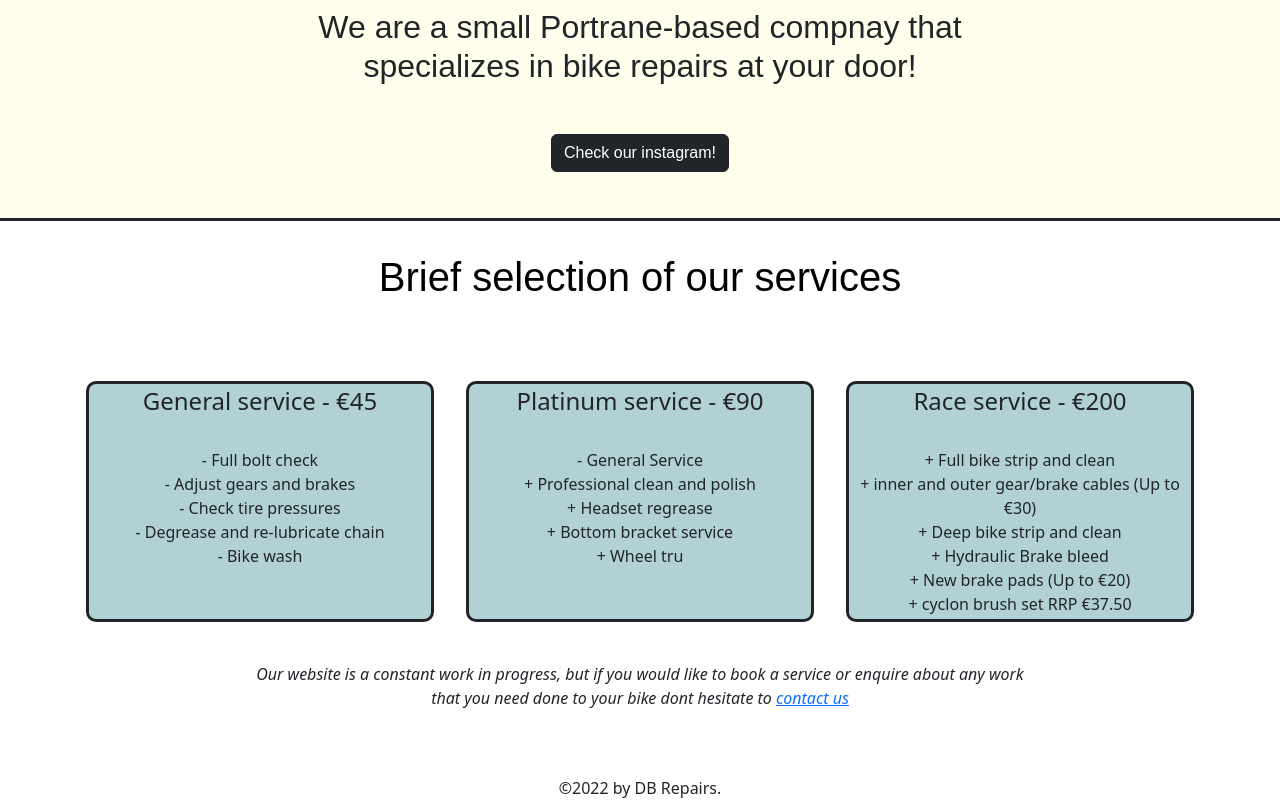
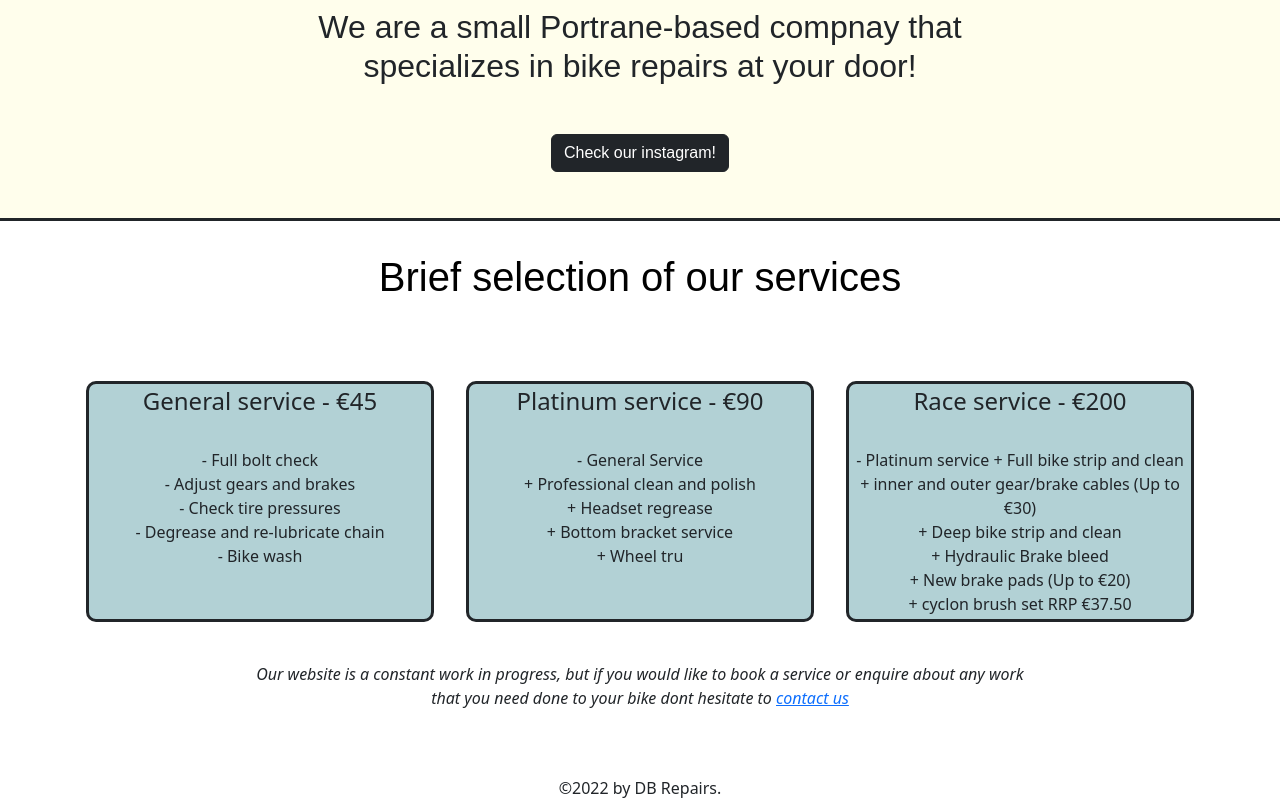
Before and after one commit to rossennis/dbrepairs, a plain HTML site: page index.html in a window 1280 px wide. Shown: the part 748-1548 px from the top of the page. Drawn offline with nearby package versions, Linux system fonts and the light colour scheme.

Commit message:
Update index.html

```diff
--- a/index.html
+++ b/index.html
@@ -98,6 +98,7 @@
     </div>
     <div class="col">
       <h4>Race service - €200</h4><br>
+  - Platinum service
   + Full bike strip and clean<br>
   + inner and outer gear/brake cables (Up to €30)<br>
   + Deep bike strip and clean <br>
```
